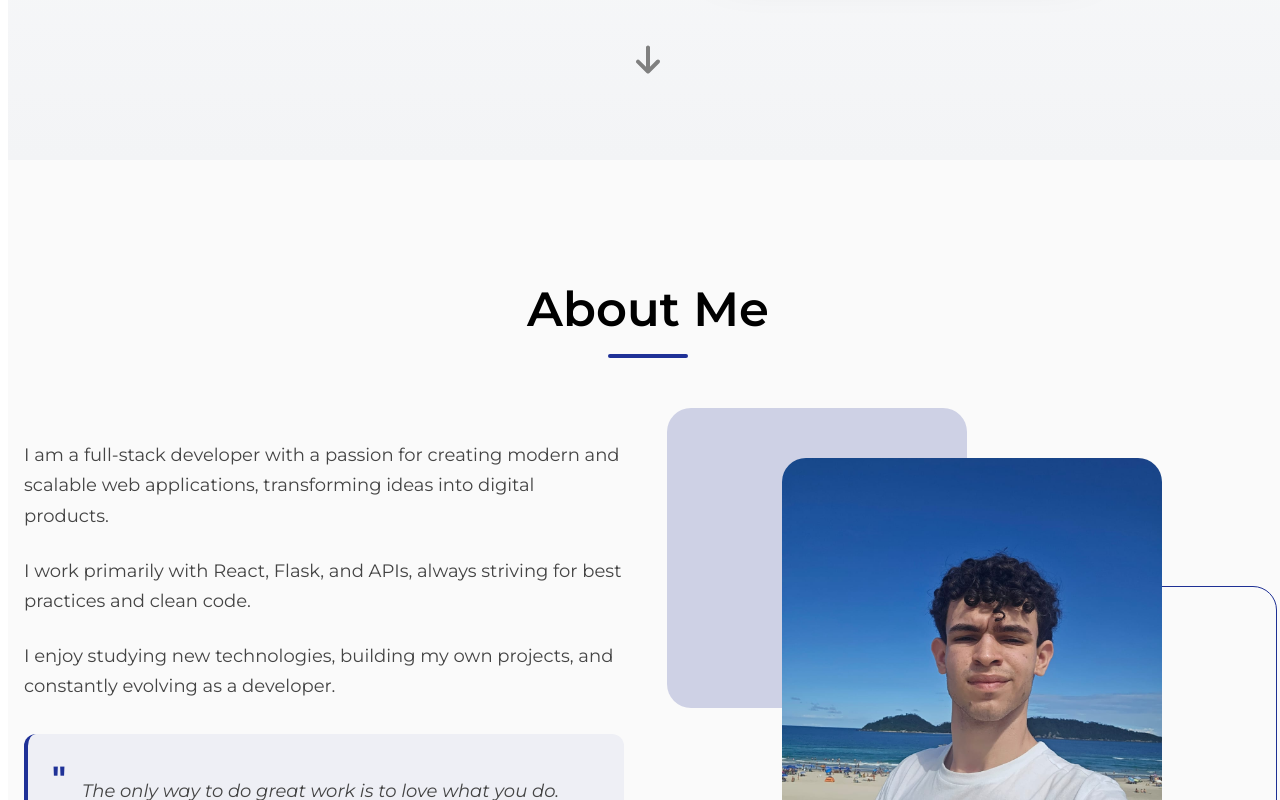
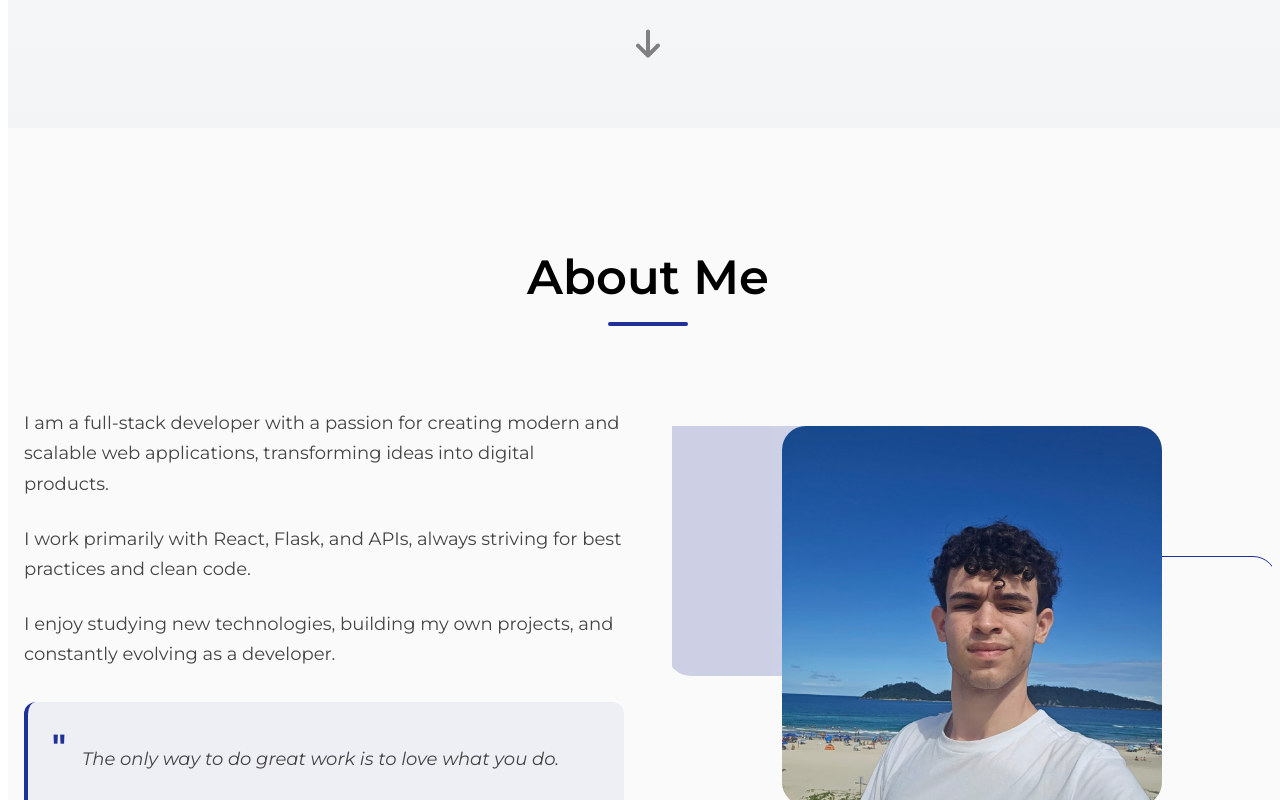
Before and after one commit to Lieberr/Portfolio-Gustavo-Lieb, a React (Vite) app in the folder portfolio-gustavo/: page / in a window 1280 px wide. Shown: the part 680-1480 px from the top of the page. Built offline with nearby package versions, Linux system fonts and the light colour scheme.

Commit message:
TEste responsividade mobile

```diff
--- a/portfolio-gustavo/src/index.css
+++ b/portfolio-gustavo/src/index.css
@@ -7,6 +7,19 @@ body{
     font-optical-sizing: auto;
     font-style: normal;
 }
+
+*, *::before, *::after {
+  box-sizing: border-box;
+}
+
+.sobre-image-wrapper,
+.projects-section,
+.contact-section {
+  overflow-x: hidden;
+}
+
+
+
 
 .app-container {
   display: flex;
```
